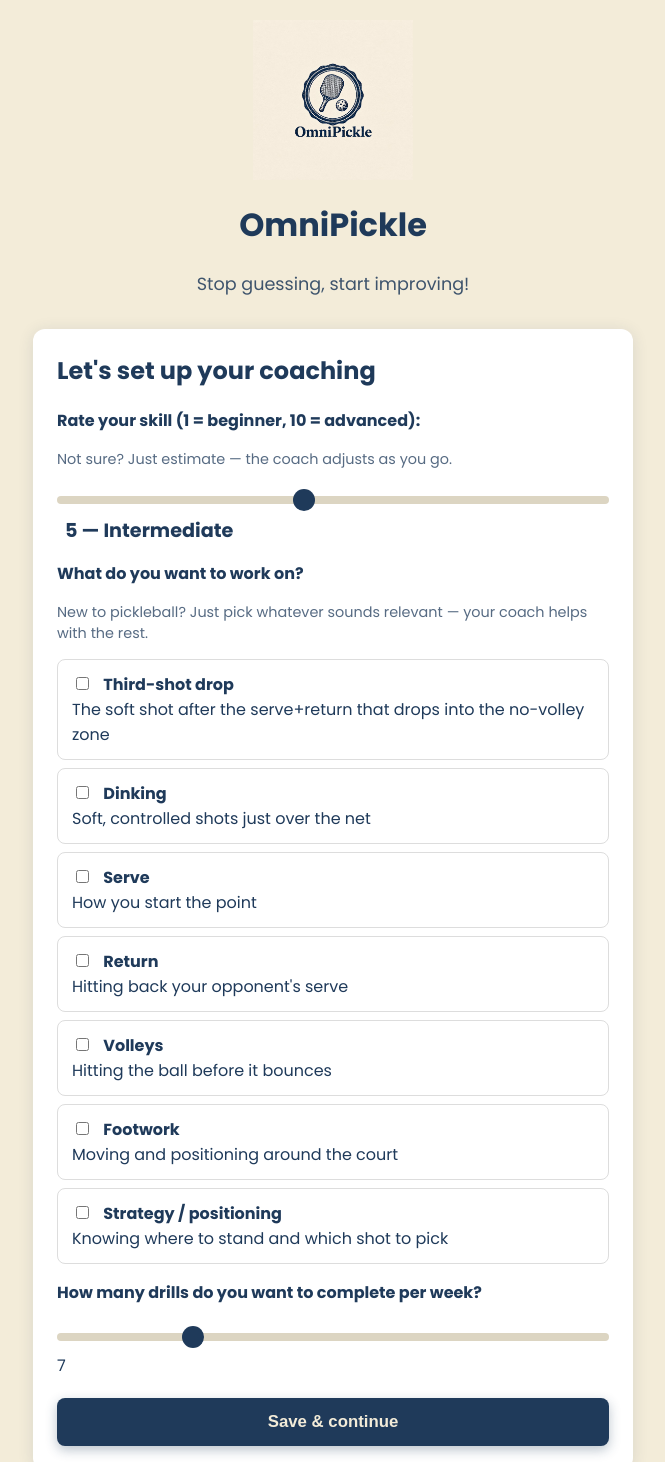
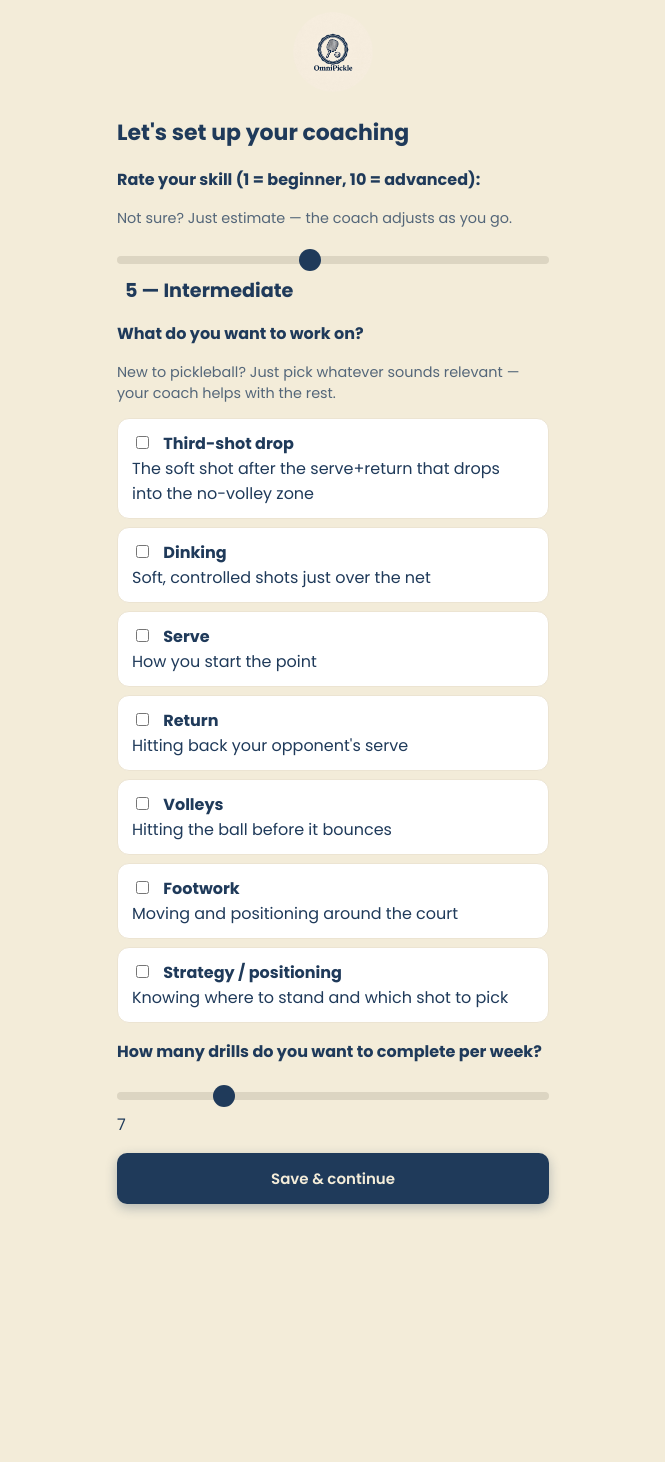
Before and after one commit to AryanG41/omnipickle, a plain HTML site: page onboarding.html in a window 1280 px wide. Shown: the top 1462 px of the page, without its empty margins (307-972 px from the left). After the commit the page ends 1228 px from the top, so only its background shows below. Drawn offline with nearby package versions, Linux system fonts and the light colour scheme.

Commit message:
new onboarding look

```diff
--- a/onboarding.html
+++ b/onboarding.html
@@ -9,11 +9,7 @@
   <link rel="stylesheet" href="style.css">
 </head>
 <body>
-  <header>
-    <img src="logo.jpeg" alt="OmniPickle logo" style="height: 160px; display:block; margin:0 auto 8px;">
-    <h1>OmniPickle</h1>
-    <p>Stop guessing, start improving!</p>
-  </header>
+<div class="appHeader"><img src="logo.jpeg" class="appLogo" alt="OmniPickle"></div>
 
   <main id="app"></main>
 
--- a/style.css
+++ b/style.css
@@ -429,3 +429,40 @@ h3 {
   border-left: 0;
   border-radius: 14px;
 }
+#app {
+  background: transparent;
+  box-shadow: none;
+  padding: 0 4px;
+  max-width: 440px;
+}
+#app h2 {
+  font-size: 22px;
+  font-weight: 700;
+}
+#weaknesses label {
+  background: #fff;
+  border: 1px solid #ece4d2;
+  border-radius: 12px;
+}
+#weaknesses label:hover {
+  background: #faf8f3;
+  border-color: #1f3a5a;
+}
+#weaknesses label:has(input:checked) {
+  background: #eef1e5;
+  border-color: #1f3a5a;
+}
+#saveBtn {
+  background: #1f3a5a;
+  color: #f3ecd9;
+  width: 100%;
+  padding: 14px;
+  border: none;
+  border-radius: 10px;
+  font-family: inherit;
+  font-size: 15px;
+  font-weight: 600;
+  cursor: pointer;
+  margin-top: 16px;
+}
+#saveBtn:hover { background: #16293f; }
```
